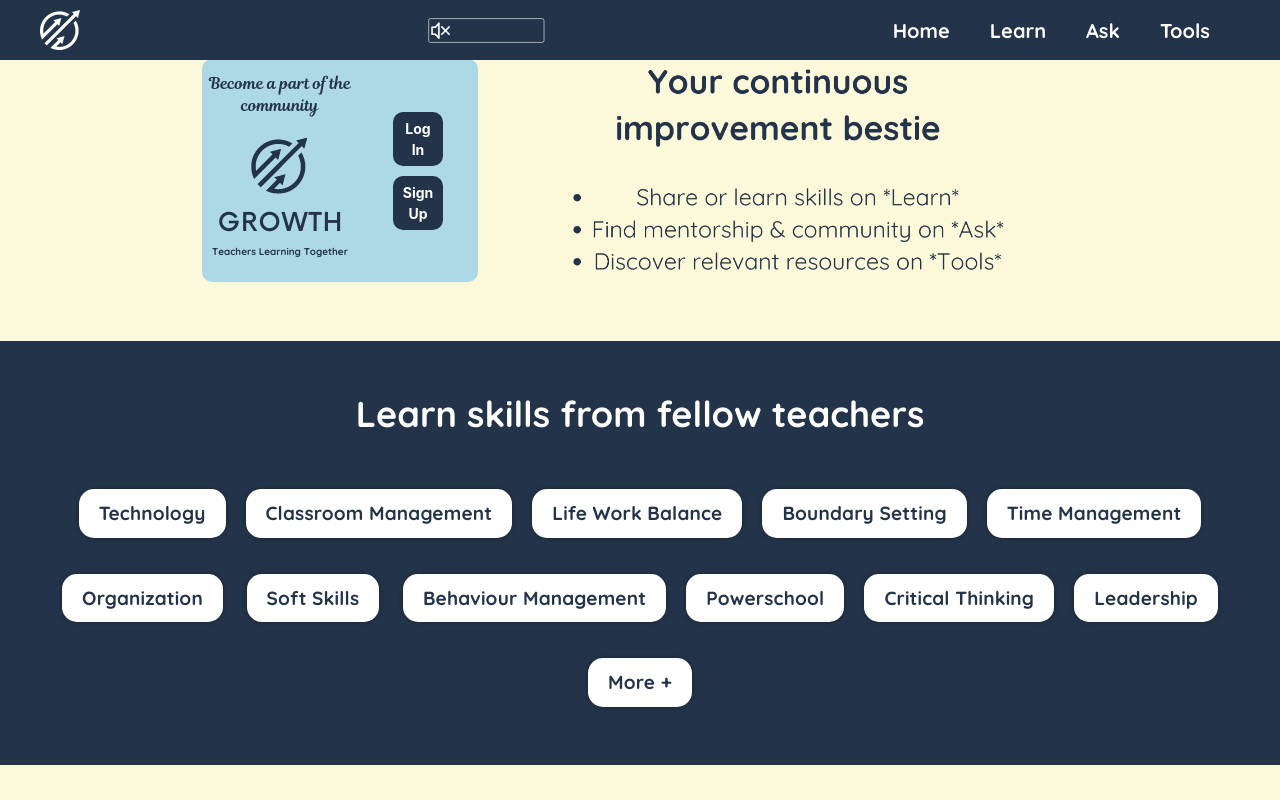
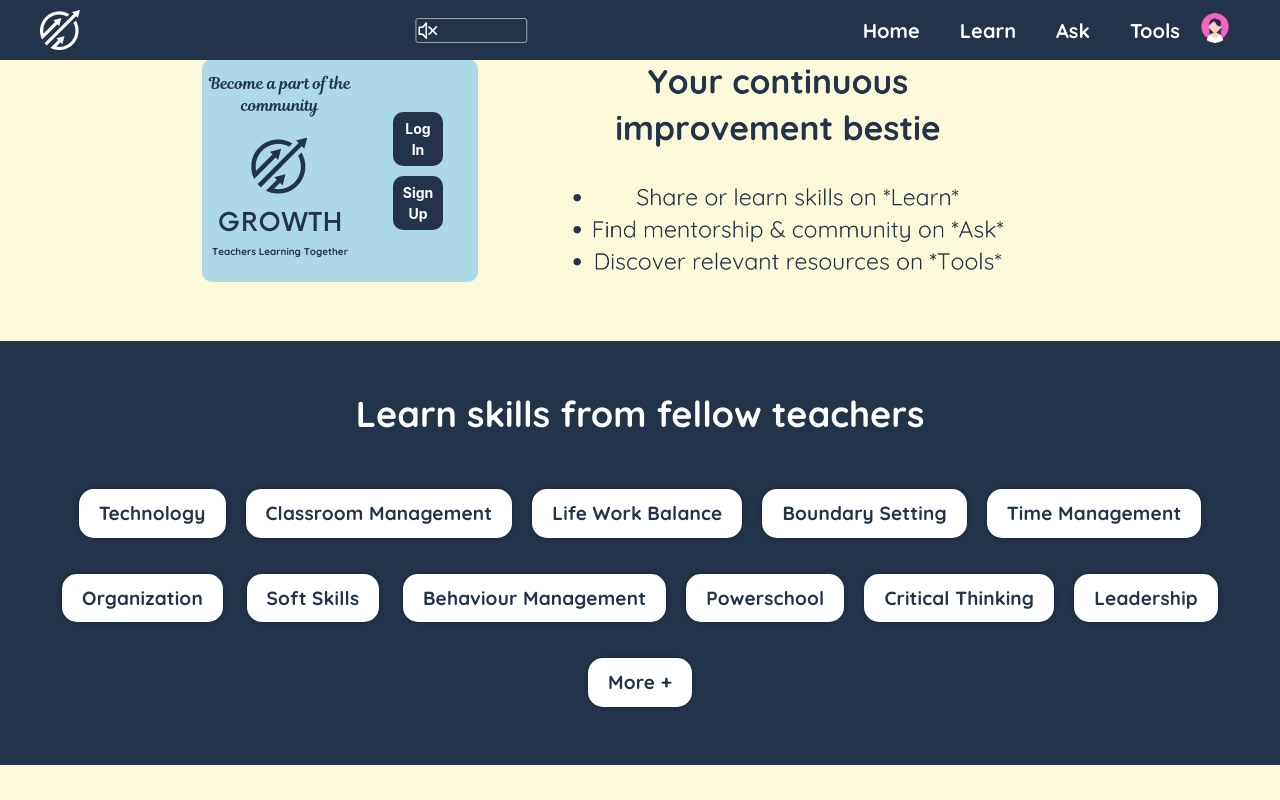
Before and after one commit to colletteap/growth, a React (Create React App) app: page /#/ in a window 1280 px wide. Shown: the top 800 px of the page. Built offline with nearby package versions, Linux system fonts and the light colour scheme.

Commit message:
profile drop down menu on nav bar

```diff
--- a/src/components/Navbar.js
+++ b/src/components/Navbar.js
@@ -6,6 +6,7 @@ import ReorderIcon from "@mui/icons-material/Reorder";
 import "../styles/Navbar.css";
 import useMediaQuery from "@mui/material/useMediaQuery";
 import SoundToggleButton from "../soundReact/GlobalButton";
+import Avatar from "../assets/avatarplaceholder.png";
 
 function Navbar() {
   const matches = useMediaQuery("(min-width:767px)");
@@ -13,11 +14,16 @@ function Navbar() {
   const mini = useMediaQuery("(max-width:767px)");
 
   const [openLinks, setOpenLinks] = useState(false);
+  const [dropdownOpen, setDropdownOpen] = useState(false);
 
   const toggleNavBar = () => {
     if (mini) {
       setOpenLinks(!openLinks);
     }
+  };
+
+  const toggleDropdown = () => {
+    setDropdownOpen(!dropdownOpen);
   };
 
   return (
@@ -36,6 +42,7 @@ function Navbar() {
             <Link to="./SkillShell"> Learn </Link>
             <Link to="./Advice"> Ask </Link>
             <Link to="./Blog"> Tools </Link>
+            <Link to="./Profile">Profile</Link>
           </Grid>
         </Grid>
       )}
@@ -46,6 +53,19 @@ function Navbar() {
           <Link to="./SkillShell"> Learn </Link>
           <Link to="./Advice"> Ask </Link>
           <Link to="./Blog"> Tools </Link>
+          <Grid className="profileDropdown" onClick={toggleDropdown}>
+            <img src={Avatar} alt="profile" className="profileIcon" />
+            {dropdownOpen && (
+              <Grid className="dropdownMenu">
+                <Link to="./Profile">Profile</Link>
+                Edit Profile
+                Log Out
+              </Grid>
+            )}
+
+          </Grid>
+
+
         </Grid>
       )}
       {matches ? null : (
--- a/src/pages/Profile.js
+++ b/src/pages/Profile.js
@@ -13,6 +13,11 @@ function Profile() {
     <Grid className="ProfileContainer">
       <h2>Profile</h2>
       <img className="avatarContainer" src={Avatar} alt="picture placeholder"/>
+      <Grid className="topCornerLink">
+        <Grid className="dropdown">
+
+        </Grid>
+      </Grid>
       <Grid>
       <h3>Welcome, {name}!</h3>
         </Grid>
--- a/src/styles/Navbar.css
+++ b/src/styles/Navbar.css
@@ -75,7 +75,38 @@
   }
 
 
-
   .hiddenLinks {
     display: none;
   }
+
+  .profileDropdown {
+    position: relative;
+    cursor: pointer;
+  }
+
+  .profileIcon {
+    width: 30px;
+    height: 30px;
+    border-radius: 50%;
+  }
+
+  .dropdownMenu {
+    position: absolute;
+    top: 50px;
+    right: 0;
+    background-color: #233349;
+    border-radius: 5px;
+    display: flex;
+    flex-direction: column;
+    box-shadow: 0px 4px 8px rgba(0, 0, 0, 0.1);
+  }
+
+  .dropdownMenu a {
+    padding: 10px 20px;
+    color: white;
+    text-decoration: none;
+  }
+
+  .dropdownMenu a:hover {
+    background-color: #1a2740;
+  }
--- a/src/styles/Profile.css
+++ b/src/styles/Profile.css
@@ -10,3 +10,16 @@
     display: flex;
     justify-content: center;
   }
+
+  .topCornerLink {
+    display: flex;
+  flex-direction: row-reverse;
+  justify-content: space-between;
+  width: 100%;
+  }
+
+  .dropdown {
+    position: absolute;
+    top: 0;
+    right: 0;
+  }
```
